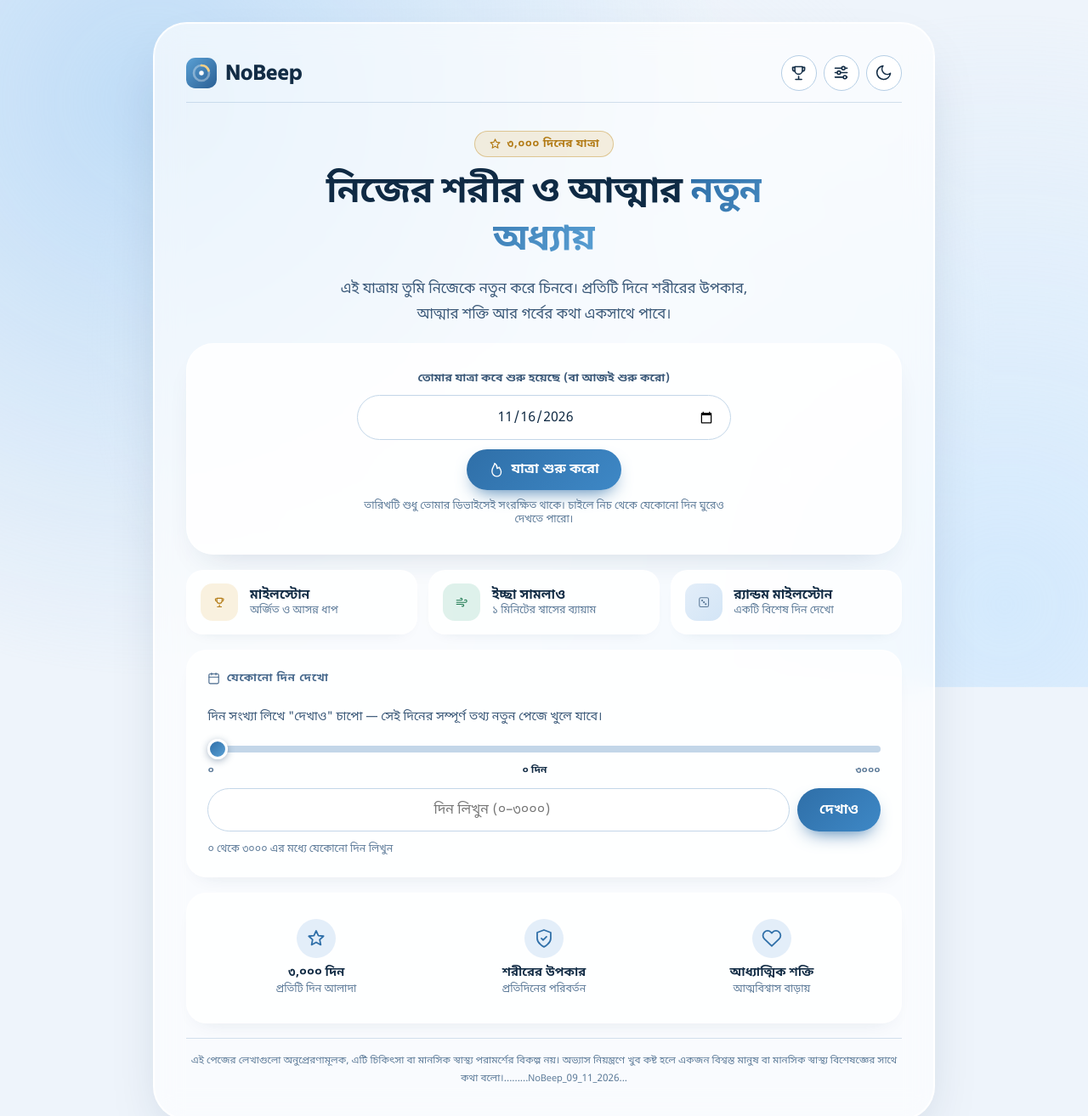
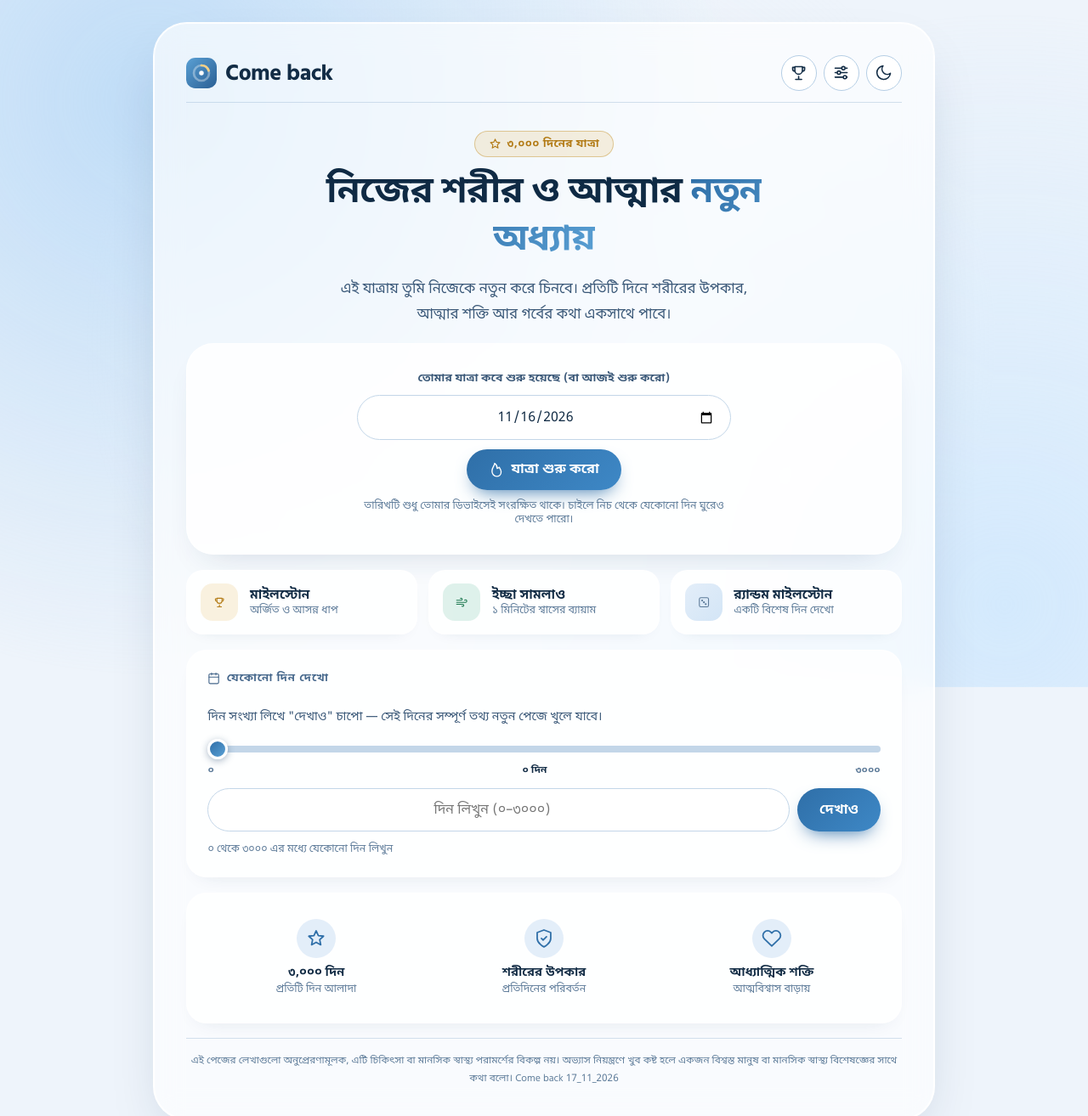
Before and after one commit to shahinprogamer/NoBeep, a plain HTML site: page index.html in a window 1280 px wide. Shown: the top 1314 px of the page at 85% size. Drawn offline with Linux system fonts and the light colour scheme.

```diff
--- a/index.html
+++ b/index.html
@@ -12,7 +12,7 @@
   <link rel="preconnect" href="https://fonts.googleapis.com">
   <link rel="preconnect" href="https://fonts.gstatic.com" crossorigin>
   <link href="https://fonts.googleapis.com/css2?family=Noto+Sans+Bengali:wght@400;500;600;700;800&family=Hind+Siliguri:wght@400;500;600;700&display=swap" rel="stylesheet">
-  <title>NoBeep · ৩০০০ দিনের যাত্রা</title>
+  <title>Come back</title>
   <style>
     :root {
       color-scheme: light;
@@ -486,7 +486,7 @@
               <path d="M20 10a10 10 0 0 1 9.5 6.9" fill="none" stroke="#f3cf85" stroke-width="3" stroke-linecap="round"/>
               <circle cx="20" cy="20" r="3" fill="#fff"/>
             </svg>
-            NoBeep
+            Come back
           </div>
           <div class="top-actions">
             <button class="icon-btn" id="msBtn" aria-label="মাইলস্টোন দেখুন" title="মাইলস্টোন"><svg class="ico"><use href="#i-trophy"/></svg></button>
@@ -590,7 +590,7 @@
     </main>
 
     <footer class="site-foot">
-      এই পেজের লেখাগুলো অনুপ্রেরণামূলক, এটি চিকিৎসা বা মানসিক স্বাস্থ্য পরামর্শের বিকল্প নয়। অভ্যাস নিয়ন্ত্রণে খুব কষ্ট হলে একজন বিশ্বস্ত মানুষ বা মানসিক স্বাস্থ্য বিশেষজ্ঞের সাথে কথা বলো।.........NoBeep_09_11_2026...
+      এই পেজের লেখাগুলো অনুপ্রেরণামূলক, এটি চিকিৎসা বা মানসিক স্বাস্থ্য পরামর্শের বিকল্প নয়। অভ্যাস নিয়ন্ত্রণে খুব কষ্ট হলে একজন বিশ্বস্ত মানুষ বা মানসিক স্বাস্থ্য বিশেষজ্ঞের সাথে কথা বলো।   Come back  17_11_2026
     </footer>
   </div>
 
```
